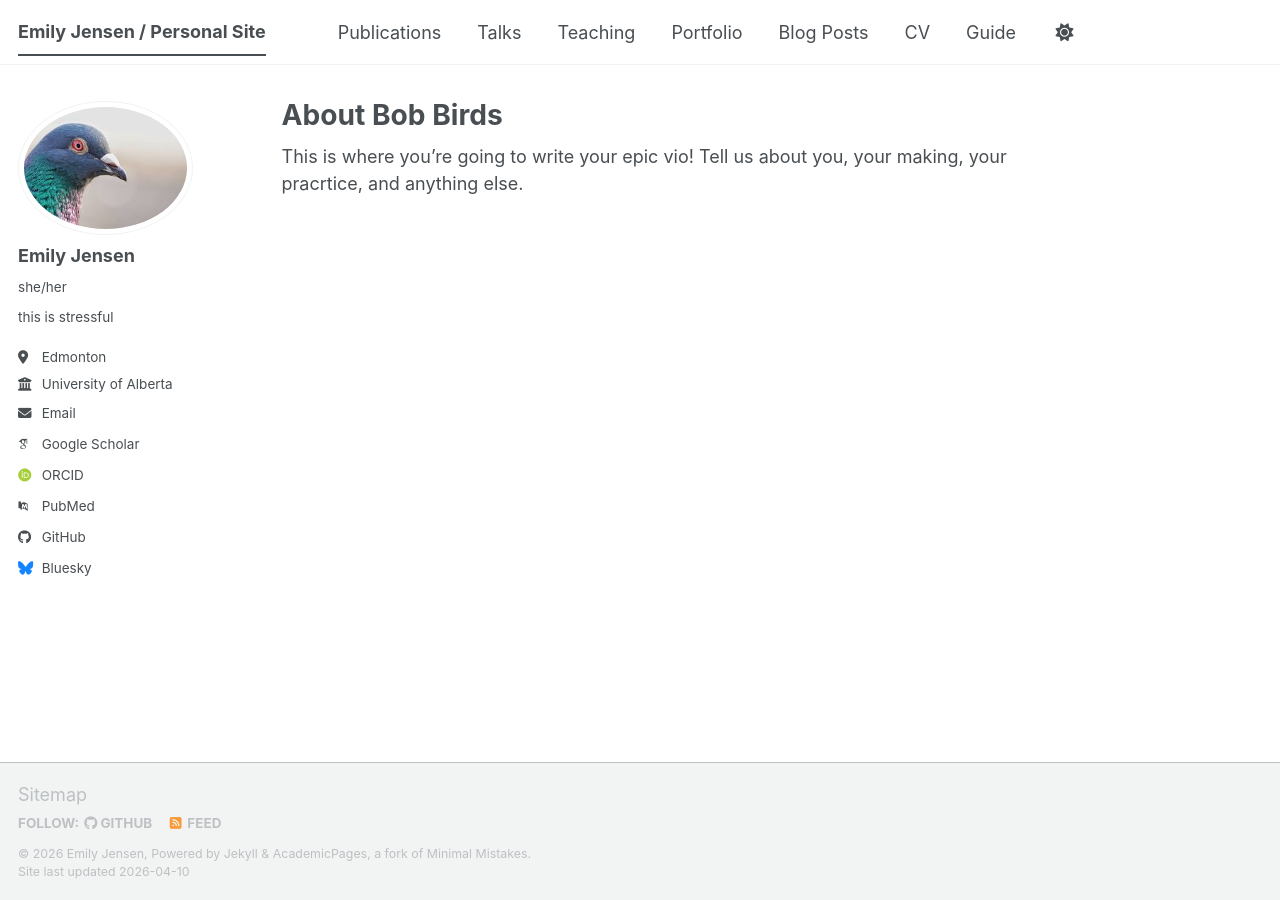
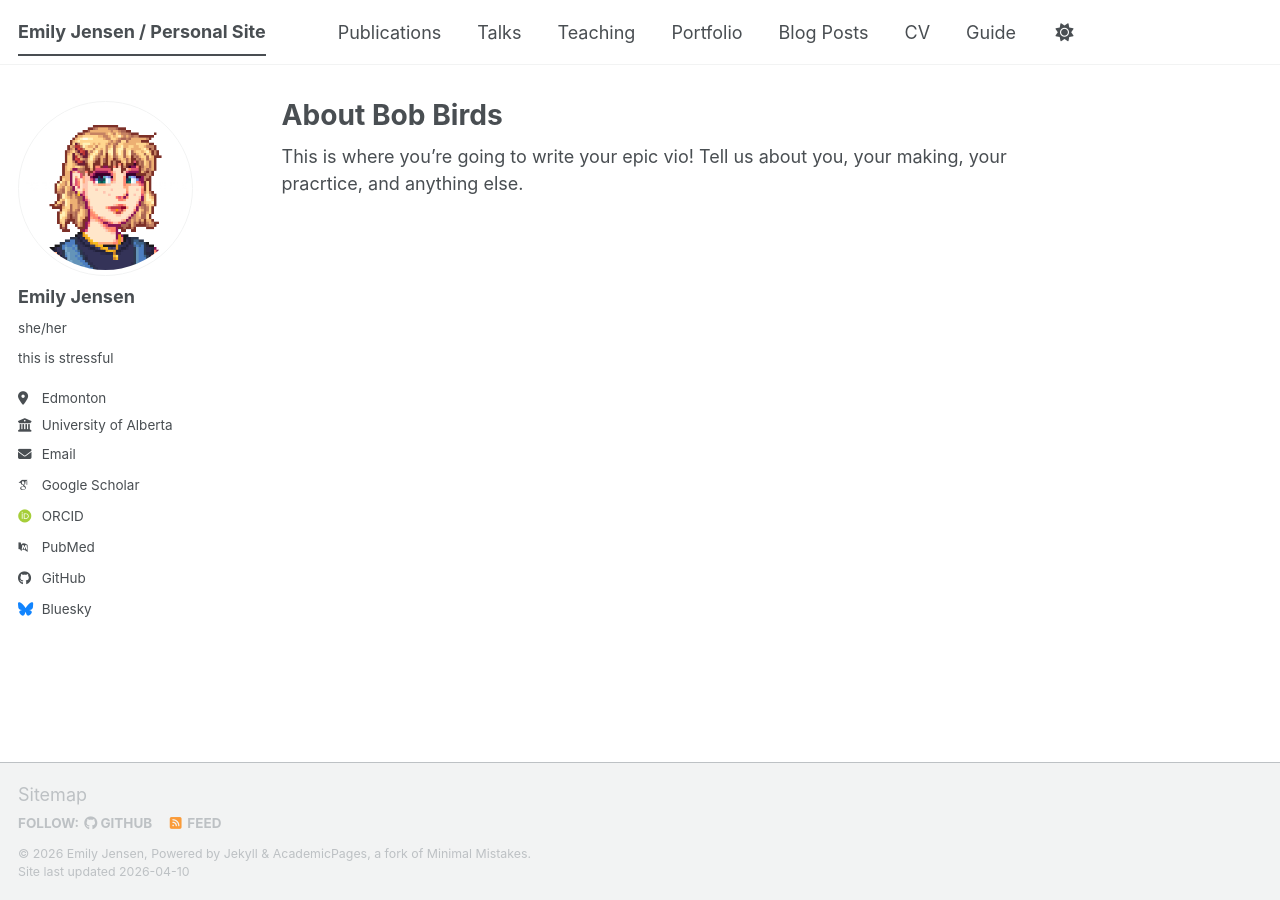
Before and after one commit to em-jense/me, a Jekyll site: the page built from _pages/about.md, in a window 1280 px wide. Built offline with Jekyll 4.4.1, drawn with Linux system fonts in a browser that asks for light colours; some web fonts are replaced; a script bundle is joined from its source files by our own code; library files that are not in the unit come from our copies.

Commit message:
Update _config.yml

```diff
--- a/_config.yml
+++ b/_config.yml
@@ -23,7 +23,7 @@ repository               : "academicpages/academicpages.github.io"
 #               Additional customization can be done by editing /_includes/author-profile.html
 author:
   # Biographic information
-  avatar           : "pigeon.jpg"
+  avatar           : "stardewportrait.png"
   name             : "Emily Jensen"
   pronouns         : "she/her" # example: "she/her"
   bio              : "this is stressful"
```
